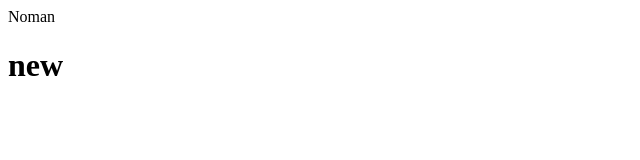
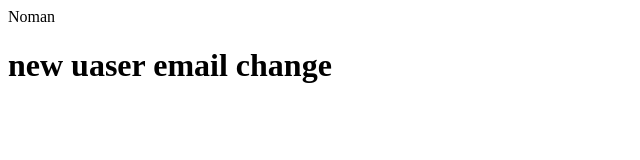
Before and after one commit to Doblackdark/File, a plain HTML site: page index.html in a window 1280 px wide. Shown: the whole page, without its empty margins (0-640 px from the left). Drawn offline with Linux system fonts and the light colour scheme.

Commit message:
user email change

```diff
--- a/index.html
+++ b/index.html
@@ -2,5 +2,5 @@
 Noman
 <h/>
 <h1>
-new
+new uaser email change
 <h1/>
```
